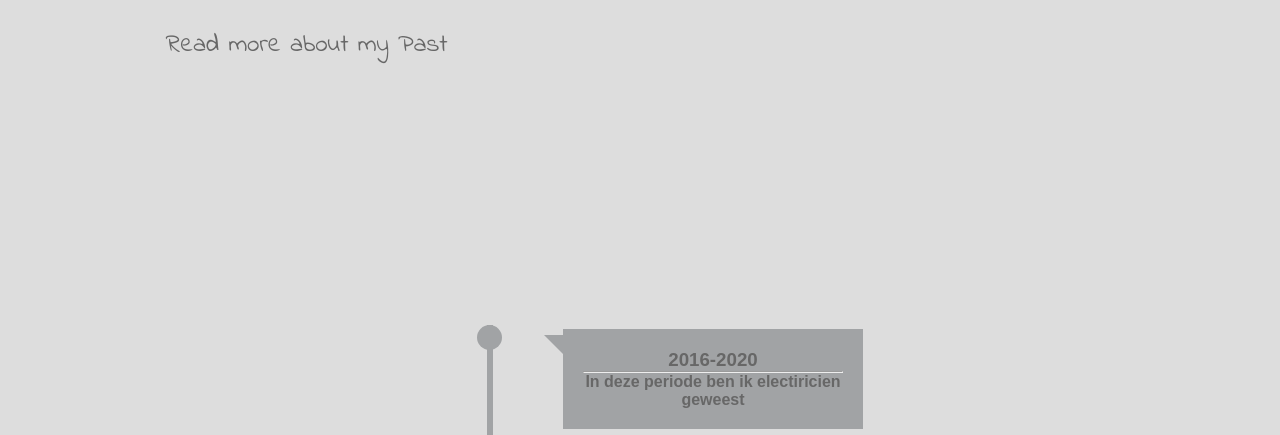
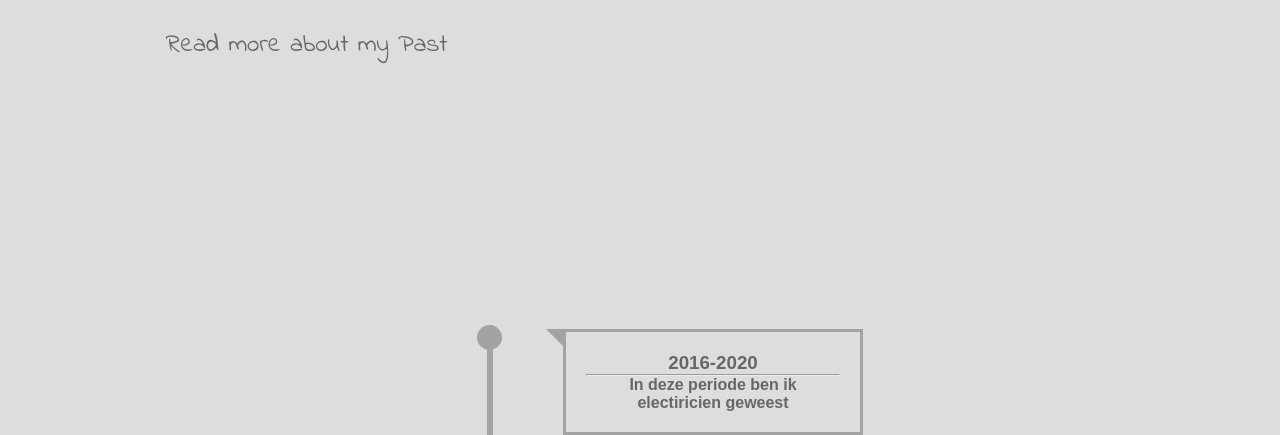
Before and after one commit to Woutjeee/PortfolioWebsite, a plain HTML site: page index.html in a window 1280 px wide. Shown: the part 365-800 px from the top of the page. Drawn offline with Linux system fonts and the light colour scheme.

Commit message:
Small changes

```diff
--- a/css/style.css
+++ b/css/style.css
@@ -127,7 +127,7 @@ body {
 
 .box {
     width: 300px;
-    background: #A1A3A5;
+    border: 3px solid #A1A3A5;
     padding: 20px;
     text-align: center;
     font-weight: 700;
@@ -162,6 +162,6 @@ body {
     border-right: 10px solid #A1A3A5;
     border-top: 10px solid #A1A3A5;
     border-bottom: 10px solid transparent;
-    left: -19px;
-    top: 6px;
+    left: -20px;
+    top: -3px;
 }
```
